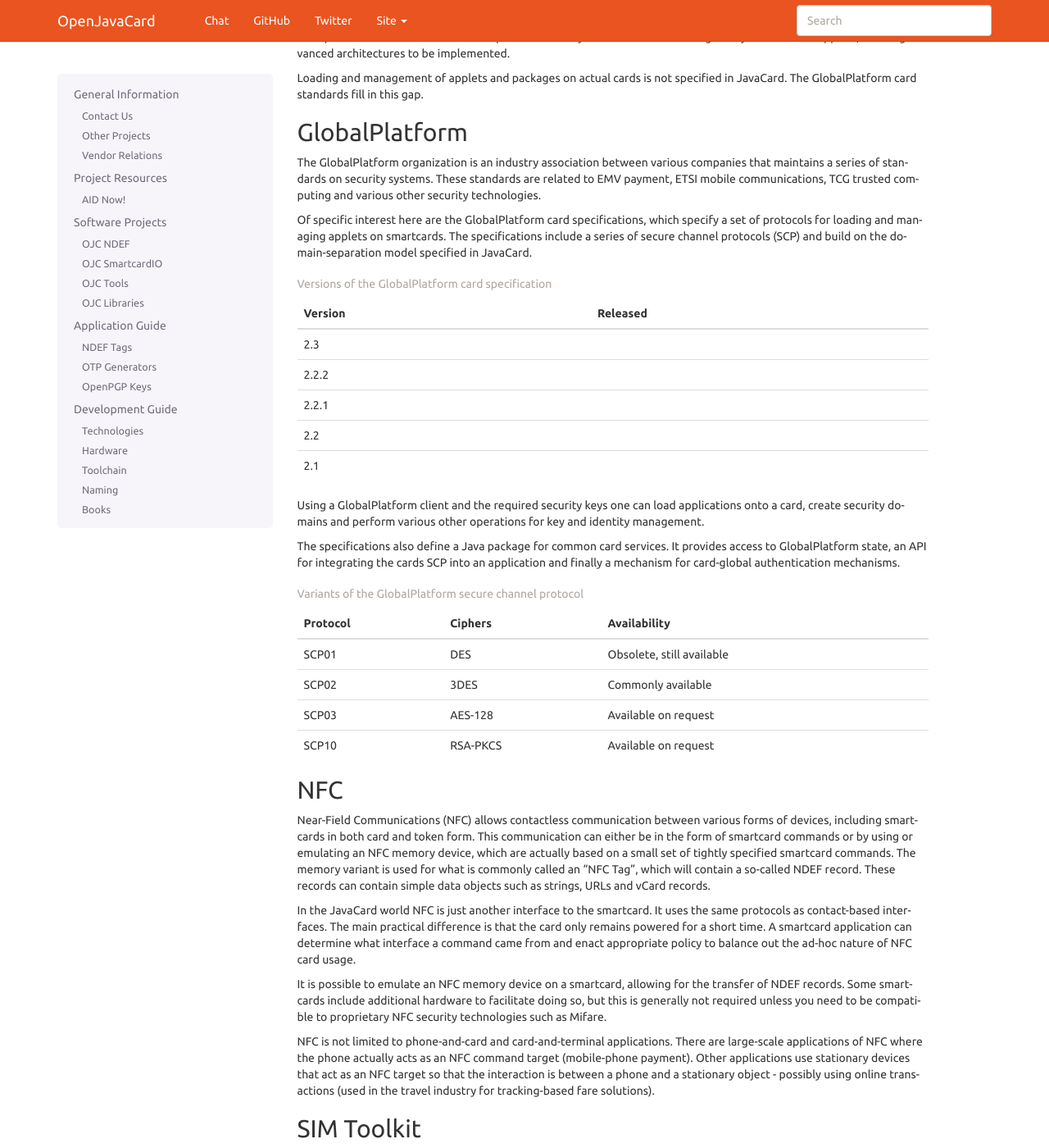
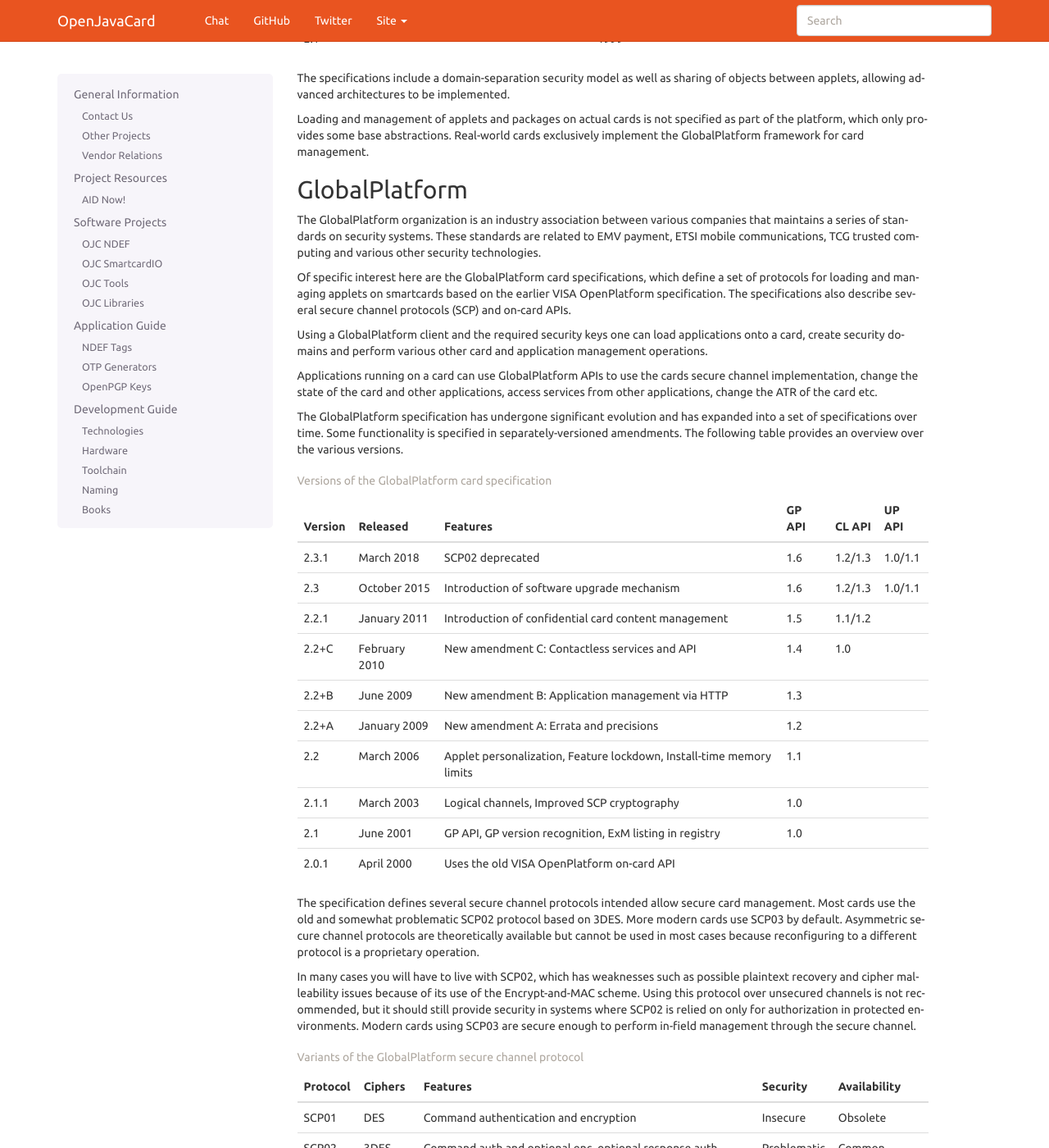
Before and after one commit to OpenJavaCard/openjavacard-site, a Sphinx documentation site: the page built from source/devguide/technologies.rst, in a window 1280 px wide and 1400 px high, scrolled down 1223 px. Shown: the whole window at 82% size. Built offline with Sphinx 7.4.7, drawn with Linux system fonts in a browser that asks for light colours; some of the changed text lies outside the part shown.

Commit message:
Rewrote and extended technologies section

```diff
--- a/source/devguide/technologies.rst
+++ b/source/devguide/technologies.rst
@@ -4,11 +4,13 @@
 JavaCard
 --------
 
-Since the 1990s an increasing number of smartcards are based on JavaCard, a technology to run Java on smartcards developed by Sun Microsystems and others. The relevant specifications and corresponding development tools are now maintained by Oracle. These specifications define a Java runtime and machine environment as well as some basic library packages, a considerable portion of which are optional. There are two feature variants of JavaCard, called Classic and Connected. The Connected variety includes advanced technologies such as HTTP support and is not widely available.
+Since the 1990s an increasing number of smart cards and other security elements are based on JavaCard, a technology to run Java on very small systems, developed by Sun Microsystems and others. The relevant specifications and corresponding development tools are now maintained by Oracle.
 
-One has to keep in mind here that the resources on a smart card are extremely limited. Many cards - even in 2018 - use simple 8/16-bit microcontrollers and have only a few 100 kBytes of memory, of which only a few kBytes are RAM.
+These specifications define a Java runtime and machine environment as well as some basic library packages, a considerable portion of which are optional. There are two feature variants of JavaCard, called Classic and Connected. The Connected variety includes advanced technologies such as HTTP support and is not widely available.
 
-The Java language environment available on the platform can hardly be compared to traditional Java on desktops or even embedded platforms such as J2ME.
+Most security elements are based on small microcontrollers and are therefore very limited in resources. Most devices - even in 2019 - use enhanced 8/16-bit microcontrollers and have only a few 100 kBytes of persistent memory in addition to a few kBytes of RAM.
+
+The Java environment available on the platform can hardly be compared to traditional Java on desktops or even embedded platforms such as J2ME.
 
 .. table:: Comparison of JavaCard and JavaSE
    :widths: auto
@@ -25,7 +27,7 @@
    Objects     Always persistent. Considered expensive.   Unrestricted use.
    ==========  =========================================  ========================================
 
-Several specification versions exist. As of 2018 most newer cards support JavaCard 3.0, while previously cards implementing JavaCard 2.1 and 2.2 where most common.
+Several specification versions exist. As of 2019 most newer cards support JavaCard 3.0, while previously cards implementing JavaCard 2.2 where most common. The main difference is in the set of supported ciphers.
 
 .. table:: Versions of the JavaCard specification
    :widths: auto
@@ -48,43 +50,74 @@
 
 The specifications include a domain-separation security model as well as sharing of objects between applets, allowing advanced architectures to be implemented.
 
-Loading and management of applets and packages on actual cards is not specified in JavaCard. The GlobalPlatform card standards fill in this gap.
+Loading and management of applets and packages on actual cards is not specified as part of the platform, which only provides some base abstractions. Real-world cards exclusively implement the GlobalPlatform framework for card management.
 
 GlobalPlatform
 --------------
 
 The GlobalPlatform organization is an industry association between various companies that maintains a series of standards on security systems. These standards are related to EMV payment, ETSI mobile communications, TCG trusted computing and various other security technologies.
 
-Of specific interest here are the GlobalPlatform card specifications, which specify a set of protocols for loading and managing applets on smartcards. The specifications include a series of secure channel protocols (SCP) and build on the domain-separation model specified in JavaCard.
+Of specific interest here are the GlobalPlatform card specifications, which define a set of protocols for loading and managing applets on smartcards based on the earlier VISA OpenPlatform specification. The specifications also describe several secure channel protocols (SCP) and on-card APIs.
+
+Using a GlobalPlatform client and the required security keys one can load applications onto a card, create security domains and perform various other card and application management operations.
+
+Applications running on a card can use GlobalPlatform APIs to use the cards secure channel implementation, change the state of the card and other applications, access services from other applications, change the ATR of the card etc.
+
+The GlobalPlatform specification has undergone significant evolution and has expanded into a set of specifications over time. Some functionality is specified in separately-versioned amendments. The following table provides an overview over the various versions.
 
 .. table:: Versions of the GlobalPlatform card specification
    :widths: auto
 
-   =======  ========
-   Version  Released
-   =======  ========
-   2.3
-   2.2.2
-   2.2.1
-   2.2
-   2.1
-   =======  ========
+   ========= ============= ======================================================================= ====== ======= =======
+   Version   Released      Features                                                                GP API CL API  UP API
+   ========= ============= ======================================================================= ====== ======= =======
+   2.3.1     March 2018    SCP02 deprecated                                                        1.6    1.2/1.3 1.0/1.1
+   2.3       October 2015  Introduction of software upgrade mechanism                              1.6    1.2/1.3 1.0/1.1
+   2.2.1     January 2011  Introduction of confidential card content management                    1.5    1.1/1.2
+   2.2+C     February 2010 New amendment C: Contactless services and API                           1.4    1.0
+   2.2+B     June 2009     New amendment B: Application management via HTTP                        1.3
+   2.2+A     January 2009  New amendment A: Errata and precisions                                  1.2
+   2.2       March 2006    Applet personalization, Feature lockdown, Install-time memory limits    1.1
+   2.1.1     March 2003    Logical channels, Improved SCP cryptography                             1.0
+   2.1       June 2001     GP API, GP version recognition, ExM listing in registry                 1.0
+   2.0.1     April 2000    Uses the old VISA OpenPlatform on-card API
+   ========= ============= ======================================================================= ====== ======= =======
 
-Using a GlobalPlatform client and the required security keys one can load applications onto a card, create security domains and perform various other operations for key and identity management.
+The specification defines several secure channel protocols intended allow secure card management. Most cards use the old and somewhat problematic SCP02 protocol based on 3DES. More modern cards use SCP03 by default. Asymmetric secure channel protocols are theoretically available but cannot be used in most cases because reconfiguring to a different protocol is a proprietary operation.
 
-The specifications also define a Java package for common card services. It provides access to GlobalPlatform state, an API for integrating the cards SCP into an application and finally a mechanism for card-global authentication mechanisms.
+In many cases you will have to live with SCP02, which has weaknesses such as possible plaintext recovery and cipher malleability issues because of its use of the Encrypt-and-MAC scheme. Using this protocol over unsecured channels is not recommended, but it should still provide security in systems where SCP02 is relied on only for authorization in protected environments. Modern cards using SCP03 are secure enough to perform in-field management through the secure channel.
 
 .. table:: Variants of the GlobalPlatform secure channel protocol
    :widths: auto
 
-   ========  ============  ============================
-   Protocol  Ciphers       Availability
-   ========  ============  ============================
-   SCP01     DES           Obsolete, still available
-   SCP02     3DES          Commonly available
-   SCP03     AES-128       Available on request
-   SCP10     RSA-PKCS      Available on request
-   ========  ============  ============================
+   ======== ============ ======================================================================= =============== ============================
+   Protocol Ciphers      Features                                                                Security        Availability
+   ======== ============ ======================================================================= =============== ============================
+   SCP01    DES          Command authentication and encryption                                   Insecure         Obsolete
+   SCP02    3DES         Command auth and optional enc, optional response auth                   Problematic      Common
+   SCP03    AES-128      Command auth and optional enc, optional response auth and enc           Okay             Some cards only
+   SCP10    RSA, ECC
+   ======== ============ ======================================================================= =============== ============================
+
+Several on-card APIs are defined in various parts of the specification. As other JavaCard APIs these are versioned, with the versions roughly corresponding to specification revisions.
+
+The org.globalplatform main API (and its predecessor com.visa.openplatform) is available on most cards, providing a range of security and management functionality. Applications can use the secure channel implementation and keys of their hosting security domain. They can also - if permitted - manage the state of the card and applets by changing their lifecycle state. There also is a mechanism for accessing services from other applets on the same card. And there also is a method for changing the so-called historical bytes of the ATR, which are used in card and application detection.
+
+Starting with GlobalPlatform 2.2, contactless cards can implement the optional org.globalplatform.contactless API, allowing permitted apps low-level access to the NFC interface. Through this mechanism it is possible to implement NFC protocols that are not based on ISO7816 APDUs. Cards with this feature can also offer a so-called Contactless Registry Service (CRS) to enforce NFC communication policy.
+
+Starting with GlobalPlatform 2.3, software upgrades with data migration have been standardized. Data migration is performed using the org.globalplatform.upgrade API.
+
+.. table:: APIs specifified in GlobalPlatform specifications
+   :widths: auto
+
+   ============================== ======================================================================= ====================
+   Package                        Purpose                                                                 Availability
+   ============================== ======================================================================= ====================
+   com.visa.openplatform          Obsolete predecessor of org.globalplatform                              Legacy cards
+   org.globalplatform             Card and application management                                         Commonly available
+   org.globalplatform.contactless Management of contactless interfaces and contactless application access
+   org.globalplatform.upgrade     Facilitating code upgrade with data preservation
+   ============================== ======================================================================= ====================
 
 NFC
 ---
```
Also changed, not shown: other parts of source/devguide/technologies.rst (+1 -1 lines).
